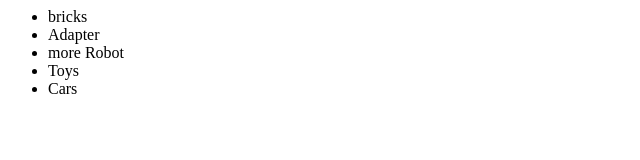
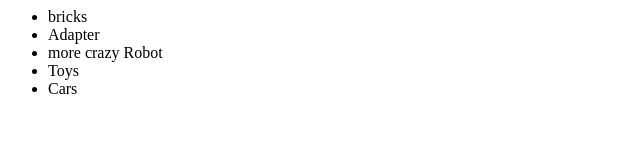
Before and after one commit to abhishekvemani/newGitTest, a plain HTML site: page index.html in a window 1280 px wide. Shown: the full height of the page, 0-640 px from the left. Drawn offline with Linux system fonts and the light colour scheme.

Commit message:
made changes

```diff
--- a/index.html
+++ b/index.html
@@ -4,7 +4,7 @@
 <ul>
 	<li>bricks</li>
 	<li>Adapter</li>
-	<li>more Robot</li>
+	<li>more crazy Robot</li>
 	<li>Toys</li>
 	<li>Cars</li>
 </ul>
```
